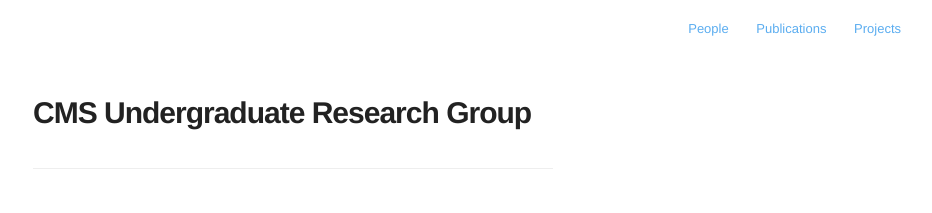
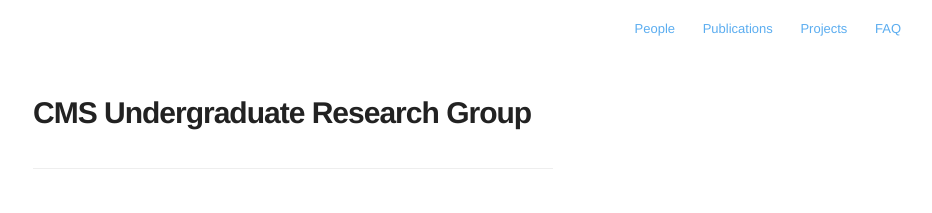
Before and after one commit to cms-urg/cms-urg.github.io, a Jekyll site: the page built from index.html, in a window 1280 px wide. Shown: the top 213 px of the page, without its empty margins (347-1279 px from the left). Built offline with Jekyll 4.4.1, drawn with Linux system fonts in a browser that asks for light colours; nearby versions of some CDN libraries; the list of posts is cut into pages by our own code.

Commit message:
Update navigation.html

```diff
--- a/_includes/navigation.html
+++ b/_includes/navigation.html
@@ -9,4 +9,7 @@
 
     <a href="{{ "/" | relative_url  }}projects">Projects </a>
 
+    <a href="{{ "/" | relative_url  }}faq">FAQ </a>
+
+
 </nav>
```
